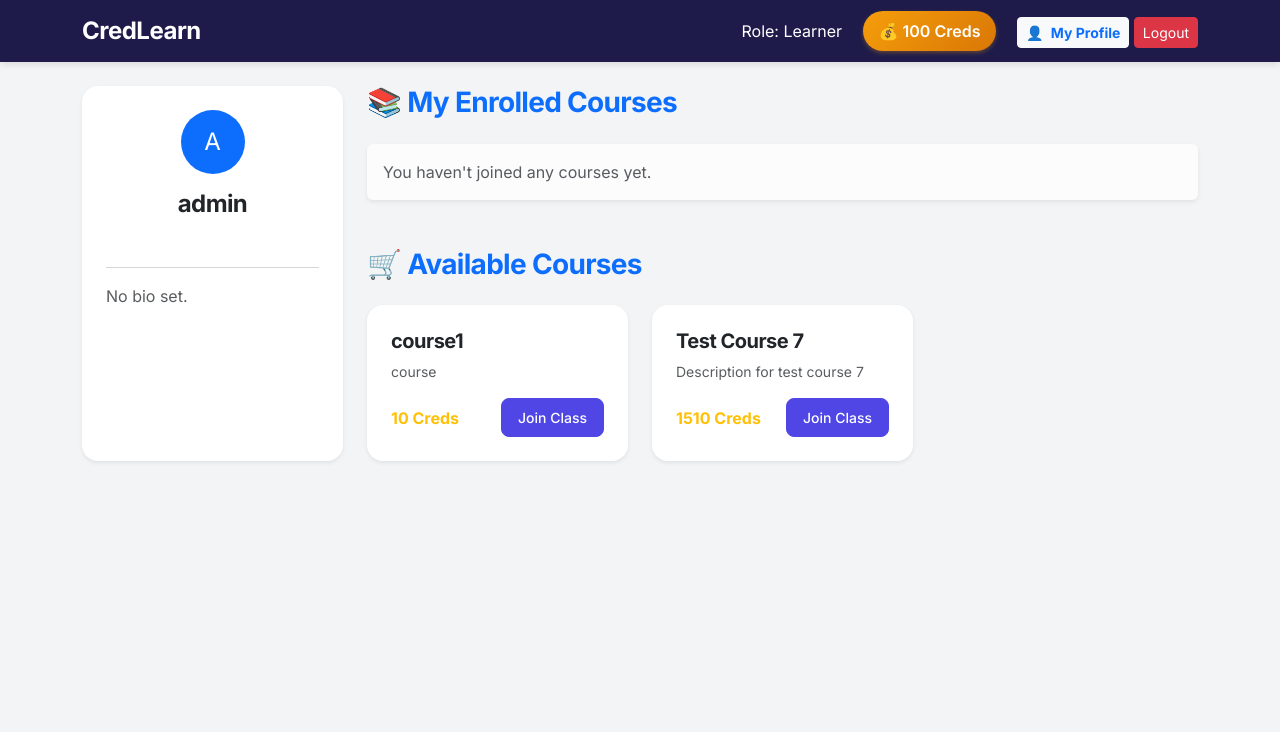
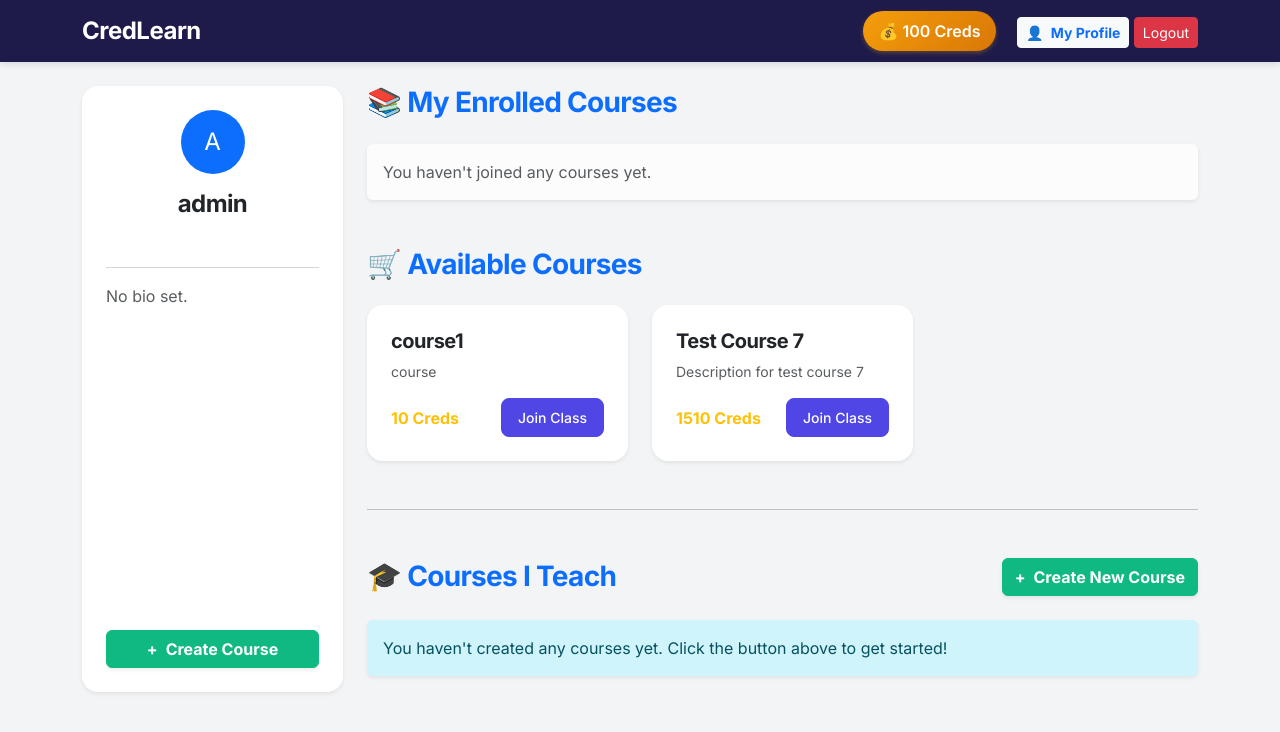
Before and after one commit to shivanshsahucse2024-cloud/CredLearn, a Django app: page / in a window 1280 px wide. Shown: the top 732 px of the page. Run offline with Django 5.2, Linux system fonts and the light colour scheme; a user stored in the database is signed in; data comes from the database, SQL or seed files in the repository; both versions use the stored data as it was after the commit; data that the repository does not hold is empty.

Commit message:
single role

```diff
--- a/core/templates/base.html
+++ b/core/templates/base.html
@@ -27,7 +27,6 @@
 
             <div class="ms-auto">
                 {% if user.is_authenticated %}
-                <span class="text-white me-3">Role: {% if user.is_teacher %}Teacher{% else %}Learner{% endif %}</span>
                 <span class="creds-badge me-3">💰 {{ user.creds }} Creds</span>
                 <a href="{% url 'profile' %}" class="btn btn-light btn-sm fw-bold text-primary">
                     <span class="me-1">👤</span> My Profile
--- a/core/templates/core/dashboard.html
+++ b/core/templates/core/dashboard.html
@@ -16,13 +16,11 @@
             <hr class="text-muted">
             <p class="text-muted">{{ user.bio|default:"No bio set." }}</p>
 
-            {% if user.is_teacher %}
             <div class="mt-auto">
                 <a href="{% url 'create_course' %}" class="btn btn-success w-100 fw-bold shadow-sm">
                     <span class="me-2">+</span>Create Course
                 </a>
             </div>
-            {% endif %}
         </div>
     </div>
 
@@ -72,20 +70,41 @@
             {% endfor %}
         </div>
 
-        {% if user.is_teacher and teaching_courses %}
+        <!-- Section: Courses I Teach (Visible to all) -->
         <hr class="my-5">
-        <h3 class="fw-bold mb-4 text-primary">🎓 Courses I Teach</h3>
+        <div class="d-flex justify-content-between align-items-center mb-4">
+            <h3 class="fw-bold text-primary mb-0">🎓 Courses I Teach</h3>
+            <a href="{% url 'create_course' %}" class="btn btn-success fw-bold shadow-sm">
+                <span class="me-2">+</span>Create New Course
+            </a>
+        </div>
+
+        {% if teaching_courses %}
         <div class="card p-4 border-0 shadow-sm">
             <ul class="list-group list-group-flush">
                 {% for course in teaching_courses %}
-                <li class="list-group-item d-flex justify-content-between align-items-center border-0 px-0">
-                    <span class="fw-medium">{{ course.title }}</span>
-                    <span class="badge bg-primary rounded-pill">{{ course.students.count }} students</span>
+                <li
+                    class="list-group-item d-flex justify-content-between align-items-center border-0 px-0 py-3 border-bottom">
+                    <div>
+                        <span class="fw-bold d-block">{{ course.title }}</span>
+                        <small class="text-muted">{{ course.students.count }} students enrolled</small>
+                    </div>
+                    <div class="d-flex gap-2">
+                        <a href="{% url 'edit_course' course.id %}"
+                            class="btn btn-sm btn-outline-primary fw-bold">Edit</a>
+                        <a href="{% url 'delete_course' course.id %}"
+                            class="btn btn-sm btn-outline-danger fw-bold">Delete</a>
+                    </div>
                 </li>
                 {% endfor %}
             </ul>
         </div>
+        {% else %}
+        <div class="alert alert-info border-0 shadow-sm">
+            <p class="mb-0">You haven't created any courses yet. Click the button above to get started!</p>
+        </div>
         {% endif %}
+
     </div>
 </div>
 {% endblock %}
--- a/core/urls.py
+++ b/core/urls.py
@@ -1,3 +1,6 @@
+from django.urls import path
+from . import views
+
 from django.urls import path
 from . import views
 
@@ -8,4 +11,6 @@ urlpatterns = [
     path('profile/edit/', views.profile_edit, name='profile_edit'),
     path('create-course/', views.create_course, name='create_course'),
     path('join/<int:course_id>/', views.join_course, name='join_course'),
+    path('course/edit/<int:course_id>/', views.edit_course, name='edit_course'),
+    path('course/delete/<int:course_id>/', views.delete_course, name='delete_course'),
 ]
--- a/core/views.py
+++ b/core/views.py
@@ -60,10 +60,6 @@ def profile_edit(request):
 
 @login_required
 def create_course(request):
-    if not request.user.is_teacher:
-        messages.error(request, "You must be a teacher to create courses.")
-        return redirect('dashboard')
-
     if request.method == 'POST':
         form = CourseForm(request.POST)
         if form.is_valid():
@@ -101,3 +97,42 @@ def join_course(request, course_id):
         messages.error(request, "Not enough Creds to join this course!")
 
     return redirect('dashboard')
+
+@login_required
+def edit_course(request, course_id):
+    course = get_object_or_404(Course, id=course_id)
+
+    # Security: Only teacher/owner can edit
+    if request.user != course.teacher:
+        messages.error(request, "You are not authorized to edit this course.")
+        return redirect('dashboard')
+
+    if request.method == 'POST':
+        form = CourseForm(request.POST, instance=course)
+        if form.is_valid():
+            form.save()
+            messages.success(request, "Course updated successfully!")
+            return redirect('dashboard')
+    else:
+        form = CourseForm(instance=course)
+
+    # Reuse course_form.html but pass a flag or context if needed,
+    # or we can just let the template render the form with values.
+    # To make the title say "Edit Course", we can pass a context variable.
+    return render(request, 'core/course_form.html', {'form': form, 'is_edit': True})
+
+@login_required
+def delete_course(request, course_id):
+    course = get_object_or_404(Course, id=course_id)
+
+    # Security: Only teacher/owner can delete
+    if request.user != course.teacher:
+        messages.error(request, "You are not authorized to delete this course.")
+        return redirect('dashboard')
+
+    if request.method == 'POST':
+        course.delete()
+        messages.success(request, "Course deleted successfully!")
+        return redirect('dashboard')
+
+    return render(request, 'core/course_confirm_delete.html', {'course': course})
```
Also changed, not shown: core/forms.py (+5 -2 lines), core/templates/core/course_confirm_delete.html (added, +27 -0 lines), core/templates/core/course_form.html (+9 -3 lines), core/templates/core/profile.html (+7 -0 lines), db.sqlite3.
